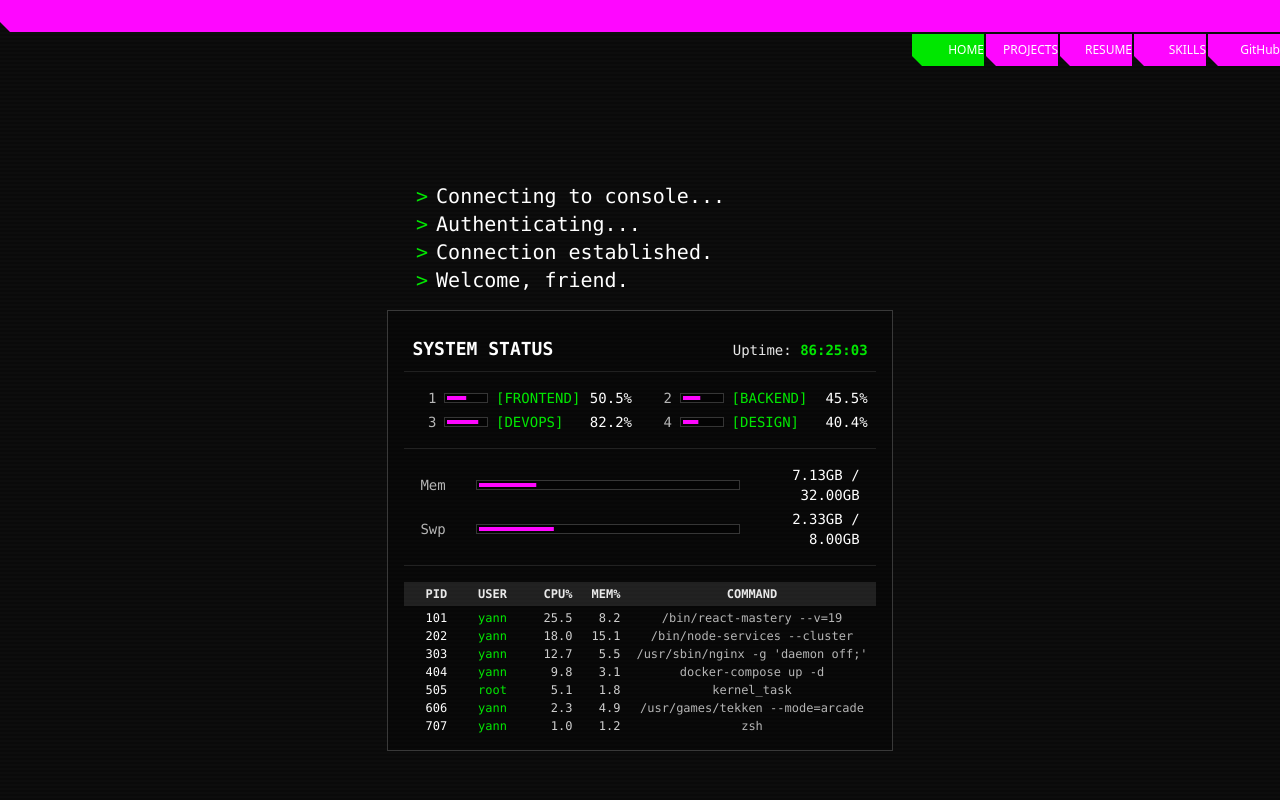
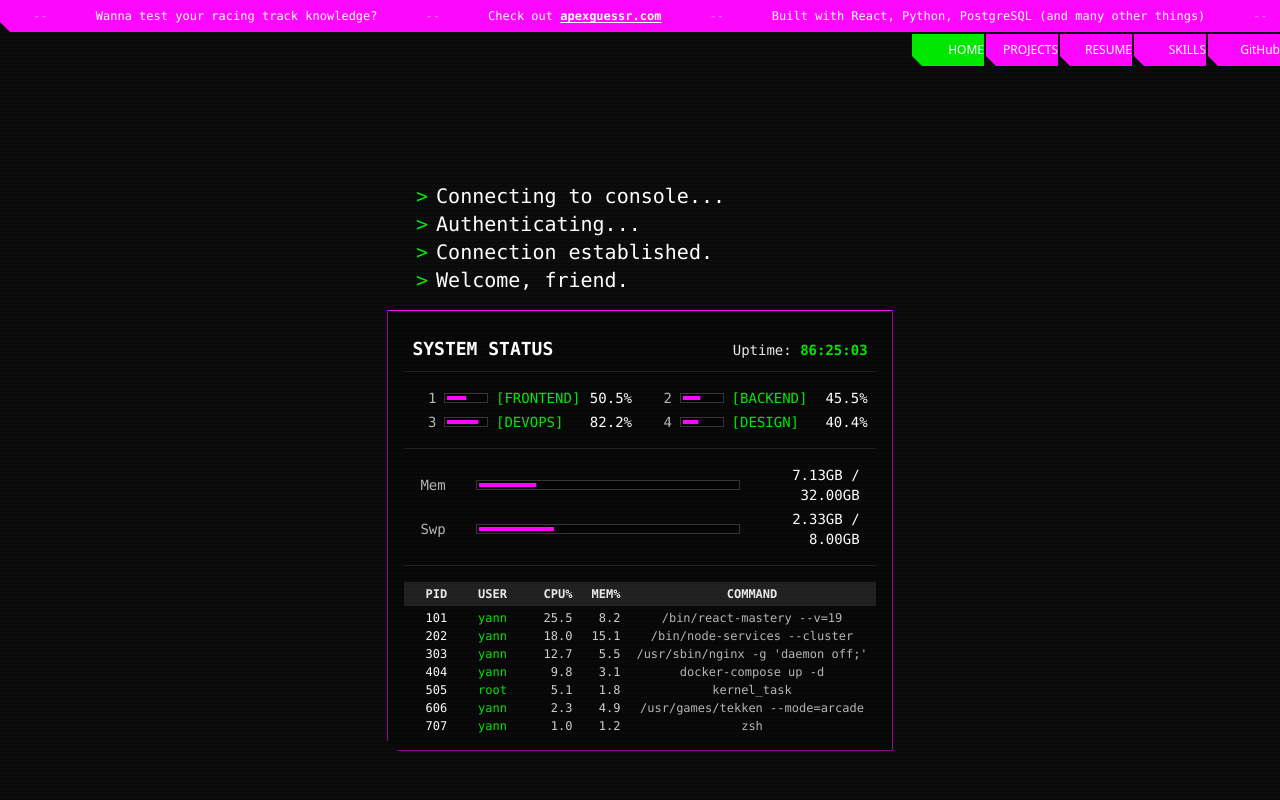
Before and after one commit to yannmazita/portfolio, a React (Vite) app: page / in a window 1280 px wide. Shown: the top 800 px of the page. Built offline with nearby package versions, Linux system fonts and the light colour scheme.

Commit message:
Implemented status bar

```diff
--- a/src/features/home/components/SystemStats.tsx
+++ b/src/features/home/components/SystemStats.tsx
@@ -8,7 +8,7 @@ export const SystemStats: React.FC = () => {
   const { cpuUsages, memoryUsage, swapUsage } = useLiveStats();
 
   return (
-    <div className="max-w-2xl border border-white/20 bg-black/30 font-mono sm:p-4">
+    <div className="clip-bl border-portfolio-primary max-w-2xl border bg-black/30 font-mono sm:p-4">
       <SystemStatsHeader />
       <div className="mb-4 h-px bg-white/10"></div>
       <CpuStats usages={cpuUsages} />
--- a/src/features/status/components/StatusBar.tsx
+++ b/src/features/status/components/StatusBar.tsx
@@ -1,6 +1,43 @@
 // src/features/status/components/StatusBar.tsx
+import { Fragment } from "react";
+
+const SCROLLING_MESSAGES: React.ReactNode[] = [
+  "LATEST PROJECT : APEXGUESSER",
+  "Wanna test your racing track knowledge?",
+  <span>
+    Check out{" "}
+    <a
+      href="https://apexguessr.com"
+      target="_blank"
+      rel="noopener noreferrer"
+      className="font-bold underline underline-offset-2 hover:opacity-80"
+    >
+      apexguessr.com
+    </a>
+  </span>,
+  "Built with React, Python, PostgreSQL (and many other things)",
+];
+
+const MessageSeparator = () => <span className="mx-8 opacity-50">--</span>;
+
 export const StatusBar: React.FC = () => {
   return (
-    <div className="bg-portfolio-primary clip-bl mb-0.5 flex h-8 w-full items-center justify-between text-white"></div>
+    <div className="bg-portfolio-primary clip-bl group mb-0.5 flex h-8 w-full items-center overflow-hidden font-mono text-xs text-white">
+      <div className="animate-marquee group-hover:paused flex whitespace-nowrap">
+        {/* Render the list twice for a seamless loop */}
+        {SCROLLING_MESSAGES.map((message, index) => (
+          <Fragment key={`first-${index}`}>
+            <span className="px-4">{message}</span>
+            <MessageSeparator />
+          </Fragment>
+        ))}
+        {SCROLLING_MESSAGES.map((message, index) => (
+          <Fragment key={`second-${index}`}>
+            <span className="px-4">{message}</span>
+            <MessageSeparator />
+          </Fragment>
+        ))}
+      </div>
+    </div>
   );
 };
--- a/src/index.css
+++ b/src/index.css
@@ -118,6 +118,17 @@
 
   --color-portfolio-primary: var(--portfolio-primary);
   --color-portfolio-secondary: var(--portfolio-secondary);
+
+  --animate-marquee: marquee 40s linear infinite;
+
+  @keyframes marquee {
+    from {
+      transform: translateX(0);
+    }
+    to {
+      transform: translateX(-50%);
+    }
+  }
 }
 
 @layer base {
```
